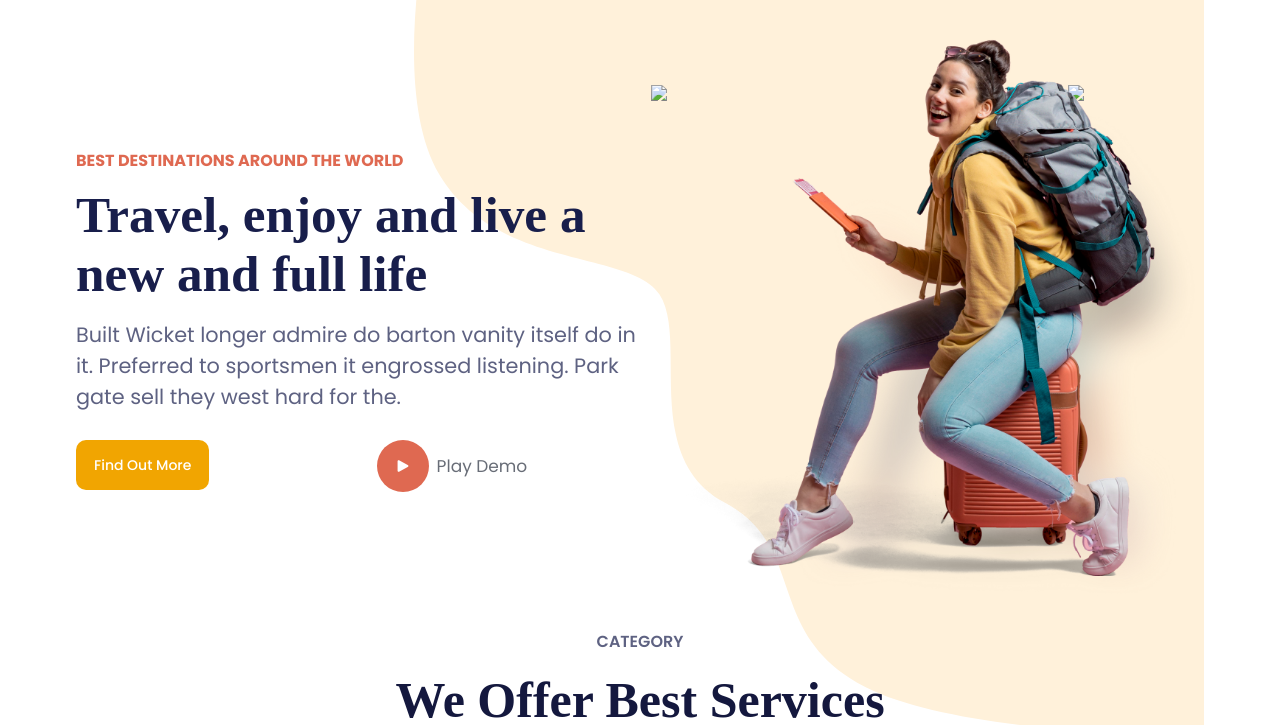
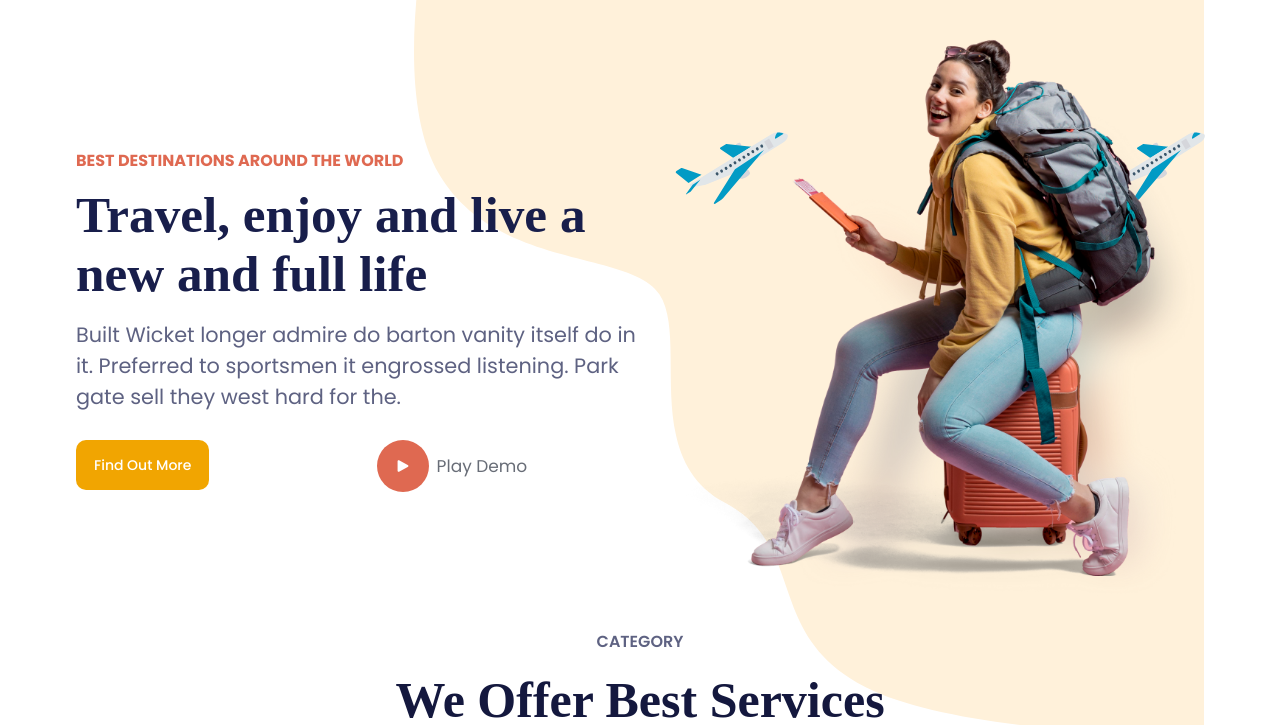
Before and after one commit to dax05/Jadoo-Tour, a plain HTML site: page index.html in a window 1280 px wide. Shown: the part 75-800 px from the top of the page. Drawn offline with nearby package versions, Linux system fonts and the light colour scheme; a web font is replaced by a local one.

Commit message:
fix(hero-plane-image): Fixed the path of plane images of hero section

```diff
--- a/index.html
+++ b/index.html
@@ -88,11 +88,11 @@
           </div>
 
           <div class="img2">
-            <img src="assets/Images/hero-section/plane-left.svg" class="plane1">
+            <img src="assets/Images/hero-section/hero-plane-left.svg" class="plane1" alt="Left Airplane">
           </div>
 
           <div class="img3">
-            <img src="assets/Images/hero-section/plane-right.svg" class="plane2">
+            <img src="assets/Images/hero-section/hero-plane-right.svg" class="plane2" alt="Right Airplane">
           </div>
 
 
```
